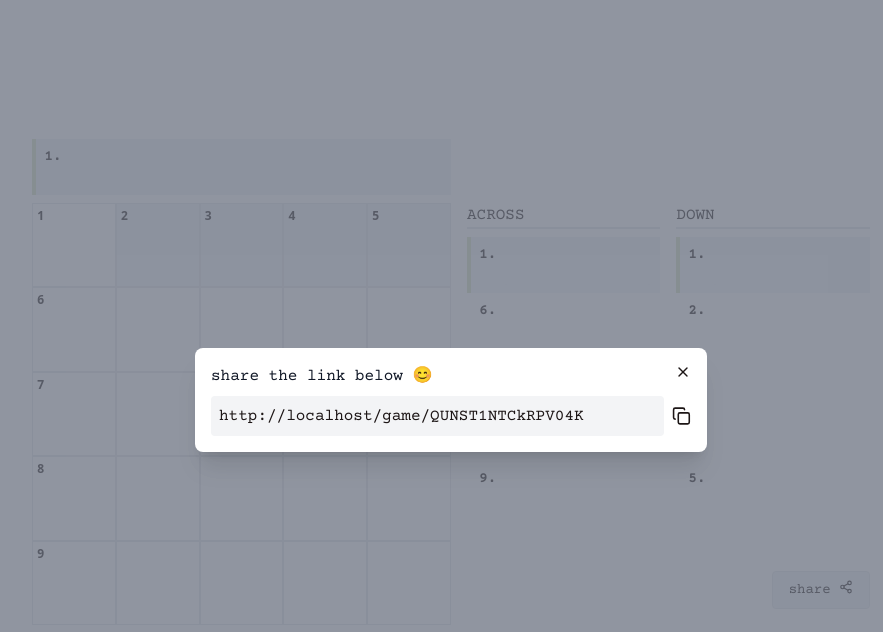
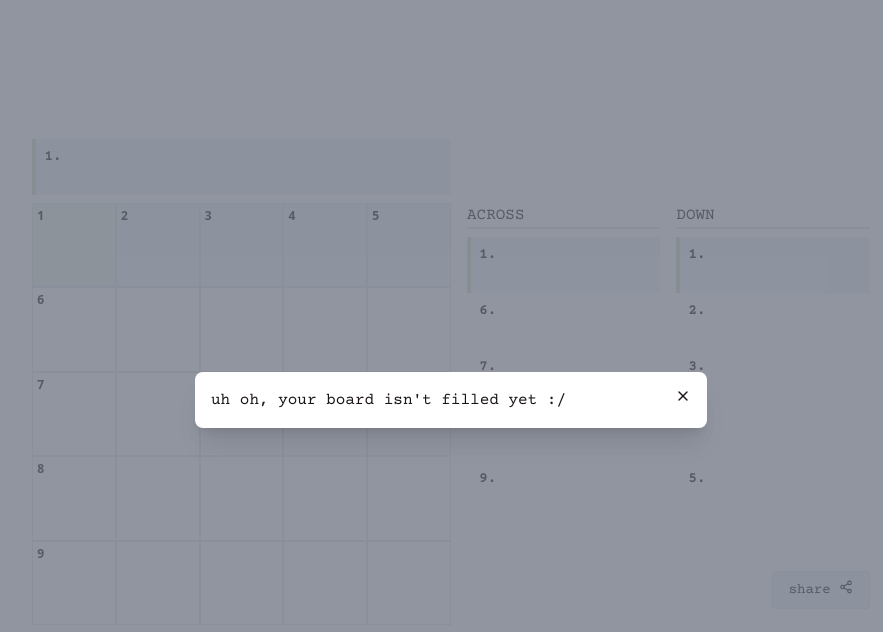
Before and after one commit to jasminecao/crossword-maker, a Next.js app: page / in a window 1280 px wide. Both pictures are taken after a click on the button "share". Shown: the top 632 px of the page, without its empty margins (189-1072 px from the left). Built offline with nearby package versions, Linux system fonts and the light colour scheme.

Commit message:
error condition

```diff
--- a/components/board/cell.tsx
+++ b/components/board/cell.tsx
@@ -46,7 +46,7 @@ export const Cell = ({ cellPosition, clueNumber, character }: CellProps) => {
     backgroundColor = `bg-${LIGHT_BACKGROUND_COLOR}`
   }
   if (isActiveCell) {
-    backgroundColor = `bg-${BACKGROUND_COLOR}`
+    backgroundColor = `bg-[#f1f6e8]`
   }
   if (isFilledCell(character)) {
     backgroundColor = 'bg-black'
--- a/components/shareLink/shareModal/shareModal.tsx
+++ b/components/shareLink/shareModal/shareModal.tsx
@@ -1,38 +1,34 @@
+import { useGameContext } from '@/contexts/GameContext'
 import { useLinkGenerator } from '@/hooks/useLinkGenerator'
+import { ClueDirection, ClueListType, Grid } from '@/types'
 import { useState } from 'react'
 import { LuCopy, LuCircleCheck, LuX } from 'react-icons/lu'
+
+const validateGameFilled = (grid: Grid, clues: ClueListType) => {
+  const gridFilled = grid.every((row) => row.every((cell) => cell !== ''))
+  const cluesFilled =
+    Object.values(clues[ClueDirection.ACROSS]).every((clue) => clue !== '') &&
+    Object.values(clues[ClueDirection.DOWN]).every((clue) => clue !== '')
+
+  return gridFilled && cluesFilled
+}
+
+const ErrorText = () => <p>uh oh, your board isn't filled yet :/ </p>
 
 export const ShareModal = ({
   setShowModal,
 }: {
   setShowModal: (showModal: boolean) => void
 }) => {
+  const { grid, clues } = useGameContext()
   const link = useLinkGenerator()
   const absolutePath = window.location.origin + '/game/' + link
   const [hideCopyIcon, setHideCopyIcon] = useState(false)
   const [showCheckIcon, setShowCheckIcon] = useState(false)
+  const isGameFilled = validateGameFilled(grid, clues)
 
-  return (
-    <div
-      className="relative z-10"
-      aria-labelledby="modal-title"
-      role="dialog"
-      aria-modal="true"
-    >
-      <div
-        className="fixed inset-0 bg-gray-500/75 transition-opacity"
-        aria-hidden="true"
-      ></div>
-      <div className="fixed inset-0 z-10 w-screen overflow-y-auto">
-        <div className="flex min-h-full items-start justify-center p-4 text-center sm:items-center sm:p-0">
-          <div className="p-4 relative transform overflow-hidden rounded-lg bg-white text-left shadow-xl transition-all sm:my-8 sm:w-full sm:max-w-lg">
-            <div className="mt-3 text-center sm:mt-0 sm:text-left w-full">
-              <div className="float-right">
-                <LuX
-                  onClick={() => setShowModal(false)}
-                  className="cursor-pointer hover:scale-100 hover:bg-slate-100"
-                />
-              </div>
+  const ShareContent = () => (
+    <>
       <p className="text-base text-gray-900" id="modal-title">
         share the link below &#128522;
       </p>
@@ -74,6 +70,31 @@ export const ShareModal = ({
           />
         )}
       </div>
+    </>
+  )
+
+  return (
+    <div
+      className="relative z-10"
+      aria-labelledby="modal-title"
+      role="dialog"
+      aria-modal="true"
+    >
+      <div
+        className="fixed inset-0 bg-gray-500/75 transition-opacity"
+        aria-hidden="true"
+      ></div>
+      <div className="fixed inset-0 z-10 w-screen overflow-y-auto">
+        <div className="flex min-h-full items-start justify-center p-4 text-center sm:items-center sm:p-0">
+          <div className="p-4 relative transform overflow-hidden rounded-lg bg-white text-left shadow-xl transition-all sm:my-8 sm:w-full sm:max-w-lg">
+            <div className="mt-3 text-center sm:mt-0 sm:text-left w-full">
+              <div className="float-right">
+                <LuX
+                  onClick={() => setShowModal(false)}
+                  className="cursor-pointer hover:scale-100 hover:bg-slate-100"
+                />
+              </div>
+              {isGameFilled ? <ShareContent /> : <ErrorText />}
             </div>
           </div>
         </div>
```
Also changed, not shown: 1 other file (tests, documents, lock files or other folders). Lines whose indentation alone changed are shown as unchanged.
